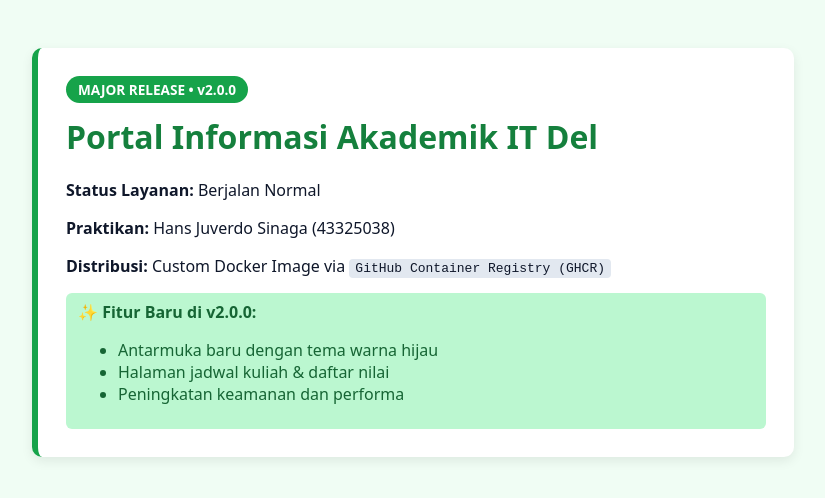
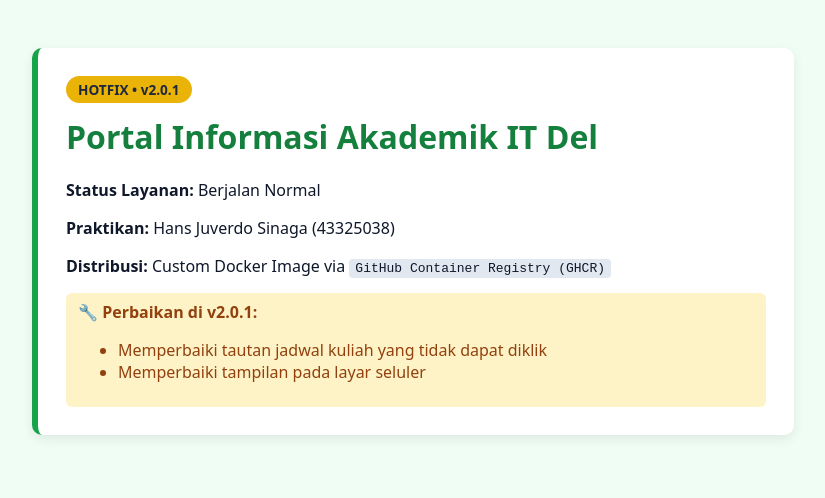
Before and after one commit to hansjuverdosinaga/virkom-portal-del, a plain HTML site: page src/index.html in a window 1280 px wide. Shown: the whole page, without its empty margins (227-1052 px from the left). Drawn offline with Linux system fonts and the light colour scheme.

Commit message:
fix: tautan jadwal & tampilan seluler — rilis v2.0.1

```diff
--- a/src/index.html
+++ b/src/index.html
@@ -3,31 +3,30 @@
 <head>
   <meta charset="UTF-8">
   <meta name="viewport" content="width=device-width, initial-scale=1.0">
-  <title>Portal Akademik IT Del — v2.0.0</title>
+  <title>Portal Akademik IT Del — v2.0.1</title>
   <style>
     body { font-family: system-ui, sans-serif; background: #f0fdf4; color: #0f172a; padding: 40px; }
     .card { background: #ffffff; max-width: 700px; margin: auto; padding: 28px; border-radius: 10px;
             border-left: 6px solid #16a34a; box-shadow: 0 4px 12px rgba(0,0,0,0.08); }
-    .badge { display: inline-block; background: #16a34a; color: #fff; padding: 4px 12px;
+    .badge { display: inline-block; background: #eab308; color: #1e293b; padding: 4px 12px;
              border-radius: 999px; font-size: 0.85rem; font-weight: 600; }
     h1 { margin-top: 12px; color: #15803d; }
     code { background: #e2e8f0; padding: 2px 6px; border-radius: 4px; }
-    .new { background: #bbf7d0; color: #166534; padding: 8px 12px; border-radius: 6px; margin-top: 16px; }
+    .fix { background: #fef3c7; color: #92400e; padding: 8px 12px; border-radius: 6px; margin-top: 16px; }
   </style>
 </head>
 <body>
   <div class="card">
-    <span class="badge">MAJOR RELEASE • v2.0.0</span>
+    <span class="badge">HOTFIX • v2.0.1</span>
     <h1>Portal Informasi Akademik IT Del</h1>
     <p><strong>Status Layanan:</strong> Berjalan Normal</p>
     <p><strong>Praktikan:</strong> Hans Juverdo Sinaga (43325038)</p>
     <p><strong>Distribusi:</strong> Custom Docker Image via <code>GitHub Container Registry (GHCR)</code></p>
-    <div class="new">
-      <strong>✨ Fitur Baru di v2.0.0:</strong>
+    <div class="fix">
+      <strong>🔧 Perbaikan di v2.0.1:</strong>
       <ul>
-        <li>Antarmuka baru dengan tema warna hijau</li>
-        <li>Halaman jadwal kuliah & daftar nilai</li>
-        <li>Peningkatan keamanan dan performa</li>
+        <li>Memperbaiki tautan jadwal kuliah yang tidak dapat diklik</li>
+        <li>Memperbaiki tampilan pada layar seluler</li>
       </ul>
     </div>
   </div>
```
